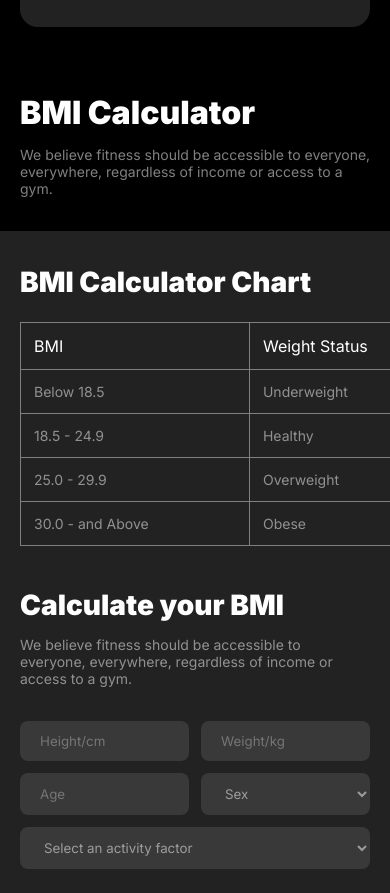
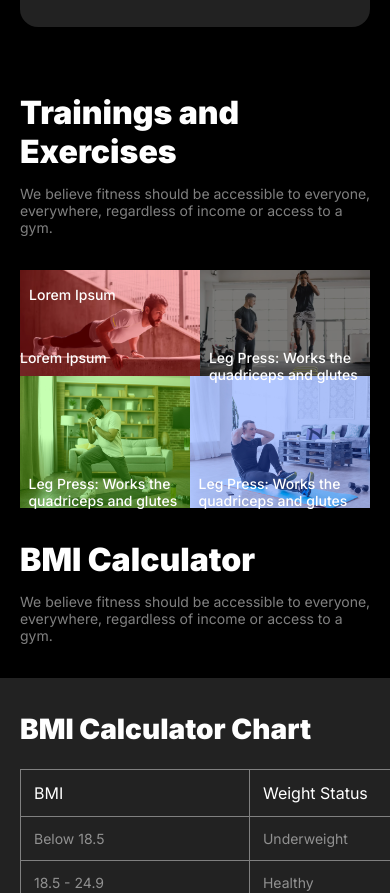
Before and after one commit to Azad1036/Versatile-Ui-A2, a plain HTML site: page index.html in a window 390 px wide. Shown: the part 3113-4006 px from the top of the page. Drawn offline with Linux system fonts and the light colour scheme; grey boxes are pictures that could not be loaded; a web font is replaced by a local one.

Commit message:
Training and Exercises Section finish and responsive

```diff
--- a/index.html
+++ b/index.html
@@ -101,12 +101,47 @@
             </div>
         </section>
         <!-- Run an Extra Section End -->
+        <!-- Trainings and Exercises Section Start -->
+        <section class="training-container">
+            <div class="training-header">
+                <h3>Trainings and Exercises</h3>
+                <p>We believe fitness should be accessible to everyone, everywhere, regardless of income or access to a gym.</p>
+            </div>
+            <div class="training-all-content">
+                <div class="training-content one">
+                    <img src="./images/exercise1.jpg" alt="">
+                    <p class="training-p1">Lorem Ipsum</p>
+                </div>
+                <div class="training-content tow">
+                    <img src="./images/exercise2.png" alt="">
+                    <p class="training-p2">Lorem Ipsum</p>
+                </div>
+                <div class="training-content three">
+                    <img src="./images/exercise3.png" alt="">
+                    <p class="training-p3">Leg Press: Works the quadriceps and glutes</p>
+                </div>
+                <div class="training-content four">
+                    <img src="./images/exercise4.png" alt="">
+                    <p class="training-p4">Leg Press: Works the quadriceps and glutes</p>
+                </div>
+                <div class="training-content five">
+                    <img src="./images/exercise5.jpg" alt="">
+                    <p class="training-p5">Leg Press: Works the quadriceps and glutes</p>
+                </div>
+                <div class="training-content six">
+                    <img src="./images/exercise6.jpg" alt="">
+                    <p class="training-p6">Leg Press: Works the quadriceps and glutes</p>
+                </div>
+            </div>
+        </section>
+        <!-- Trainings and Exercises Section End -->
         <!-- BMI Calculator Section Start Here -->
         <section>
             <div class="bmi-content">
                 <div class="bmi">
                     <h3>BMI Calculator</h3>
-                    <p>We believe fitness should be accessible to everyone, everywhere, regardless of income or access to a gym.</p>
+                    <p>We believe fitness should be accessible to everyone, everywhere, regardless of income or access
+                        to a gym.</p>
                 </div>
             </div>
             <div class="bmi-calculator">
@@ -142,7 +177,8 @@
                     </div>
                     <div class="bmi-calculator-live">
                         <h3>Calculate your BMI</h3>
-                    <p>We believe fitness should be accessible to everyone, everywhere, regardless of income or access
+                        <p>We believe fitness should be accessible to everyone, everywhere, regardless of income or
+                            access
                             to a gym.</p>
                         <div class="bmi-calculator-input">
                             <div class="bmi-input">
--- a/style/mobile-responsive.css
+++ b/style/mobile-responsive.css
@@ -100,6 +100,36 @@
     width: 100%;
 }
 /* Run Related Style End */
+/* Trainings and Exercises related style Start*/
+.training-container {
+    margin: 0 20px;
+    margin-bottom: 32px;
+}
+.training-header {
+    width: 353px;
+    text-align: left;
+    margin: 0 0;
+}
+
+.training-header h3 {
+    font-size: 32px;
+}
+
+.training-all-content {
+    display: grid;
+    grid-template-columns: repeat(2, 1fr);
+
+}
+
+
+.training-content img {
+    width: 100%;
+    height: 100%;
+    object-fit: cover;
+
+}
+
+/* Trainings and Exercises related style end*/
 /* BMI Calculator Related Style Start */
 .bmi-content {
     margin: 0 20px;
--- a/style/style.css
+++ b/style/style.css
@@ -78,6 +78,7 @@
     border-radius: 46px;
     background: var(--secondary-color);
 }
+
 /* Nav Related Style End  */
 /* Banner Related Style Start */
 .banner-container {
@@ -277,6 +278,156 @@
 }
 
 /* Run Related Style End */
+/* Trainings and Exercises related style start*/
+.training-container {
+    max-width: 1060px;
+    margin: 0 auto;
+    margin-bottom: 86px;
+}
+
+.training-header {
+    width: 671px;
+    margin: 0 auto;
+    text-align: center;
+}
+
+.training-header h3 {
+    color: var(--primary-color);
+    font-size: 48px;
+    font-weight: 900;
+}
+
+.training-header p {
+    color: var(--tertiary-color);
+    font-size: 14px;
+    margin-top: 14px;
+    margin-bottom: 34px;
+}
+
+.training-all-content {
+    display: grid;
+    grid-template-columns: repeat(12, 1fr);
+
+}
+
+.training-content {
+    position: relative;
+}
+
+.training-content img {
+    width: 100%;
+    height: 218px;
+    object-fit: cover;
+    display: block;
+}
+
+.one {
+    grid-column: 1/4;
+
+}
+
+.one::before {
+    content: '';
+    position: absolute;
+    width: 100%;
+    height: 100%;
+    background-color: #06FFD280;
+}
+
+.tow {
+    grid-column: 4/10;
+}
+
+.tow::before {
+    content: '';
+    position: absolute;
+    width: 100%;
+    height: 100%;
+    background-color: #FF00004D;
+}
+
+.three {
+    grid-column: 10/13;
+}
+
+.three::before {
+    content: '';
+    position: absolute;
+    width: 100%;
+    height: 100%;
+    background-color: #00000080;
+}
+
+.four {
+    grid-column: 1/6;
+}
+
+.four::before {
+    content: '';
+    position: absolute;
+    width: 100%;
+    height: 100%;
+    background-color: #00000080;
+}
+
+.five {
+    grid-column: 6/9;
+}
+
+.five::before {
+    content: '';
+    position: absolute;
+    width: 100%;
+    height: 100%;
+    background-color: #42FF004D;
+}
+
+.six {
+    grid-column: 9/13;
+}
+
+.six::before {
+    content: '';
+    position: absolute;
+    width: 100%;
+    height: 100%;
+    background-color: #0047FF4D;
+}
+
+.training-p1,
+.training-p2,
+.training-p3,
+.training-p4,
+.training-p5,
+.training-p6 {
+    position: absolute;
+    color: var(--primary-color);
+    font-size: 14px;
+    font-weight: 500;
+    z-index: 2;
+}
+
+.training-p1,
+.training-p3,
+.training-p5,
+.training-p6 {
+    top: 75%;
+    left: 5%;
+    width: 176px;
+}
+
+.training-p2 {
+    top: 15%;
+    left: 5%;
+}
+
+.training-p4 {
+    top: 10%;
+    right: 5%;
+    width: 176px;
+}
+
+/* Trainings and Exercises related style end*/
 /* BMI Calculator Related Style Start */
 .bmi-calculator {
     background: #222;
--- a/style/tablet-responsive.css
+++ b/style/tablet-responsive.css
@@ -73,6 +73,17 @@
     font-size: 36px;
 }
 /* Run Related Style End */
+/* Trainings and Exercises related style Start*/
+.training-container {
+    margin: 0 30px;
+    margin-bottom: 62px;
+}
+
+.training-header {
+    text-align: left;
+    margin: 0 0;
+}
+/* Trainings and Exercises related style End*/
 /* BMI Calculator Related Style Start */
 
 .bmi-calculator-container {
```
Lines whose indentation alone changed are shown as unchanged.
